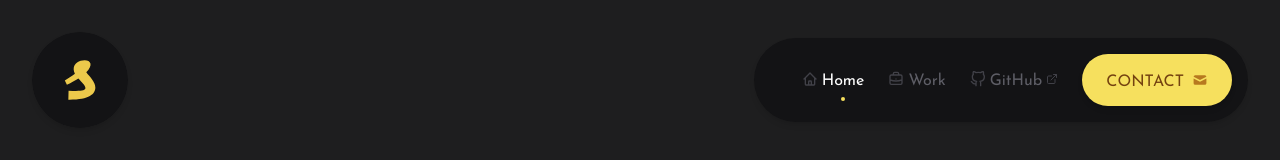
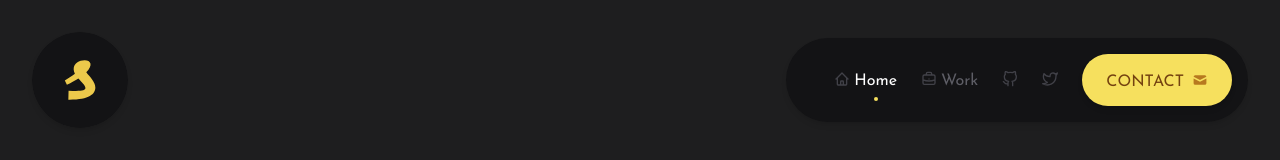
Before and after one commit to sammagee/v1, a Next.js app: page / in a window 1280 px wide. Shown: the top 160 px of the page. Built offline with nearby package versions, Linux system fonts and the light colour scheme.

Commit message:
adds twitter link and updates social icons

```diff
--- a/components/nav.tsx
+++ b/components/nav.tsx
@@ -21,7 +21,7 @@ export default function Nav() {
             <NavLink href="/">
               {({ active }) => (
                 <a className={`flex items-center leading-8 text-gray-500 transition duration-200 ease-in-out hover:text-white ${active ? 'active' : ''}`}>
-                  <svg className="w-4 h-4 text-gray-600" xmlns="http://www.w3.org/2000/svg" fill="none" viewBox="0 0 24 24" stroke="currentColor">
+                  <svg className="w-4 h-4 text-gray-600 transition duration-200 ease-in-out group-hover:text-gray-500 group-focus:text-gray-500" xmlns="http://www.w3.org/2000/svg" fill="none" viewBox="0 0 24 24" stroke="currentColor">
                     <path strokeLinecap="round" strokeLinejoin="round" strokeWidth="2" d="M3 12l2-2m0 0l7-7 7 7M5 10v10a1 1 0 001 1h3m10-11l2 2m-2-2v10a1 1 0 01-1 1h-3m-6 0a1 1 0 001-1v-4a1 1 0 011-1h2a1 1 0 011 1v4a1 1 0 001 1m-6 0h6" />
                   </svg>
 
@@ -32,26 +32,25 @@ export default function Nav() {
 
             <NavLink href={`/work`}>
               {({ active }) => (
-                <a className={`flex items-center leading-8 text-gray-500 transition duration-200 ease-in-out hover:text-white ${active ? 'active' : ''}`}>
-                  <svg className="w-4 h-4 text-gray-600" xmlns="http://www.w3.org/2000/svg" fill="none" viewBox="0 0 24 24" stroke="currentColor">
+                <a className={`flex items-center leading-8 text-gray-500 transition duration-200 ease-in-out group hover:text-white ${active ? 'active' : ''}`}>
+                  <svg className="w-4 h-4 text-gray-600 transition duration-200 ease-in-out group-hover:text-gray-500 group-focus:text-gray-500" xmlns="http://www.w3.org/2000/svg" fill="none" viewBox="0 0 24 24" stroke="currentColor">
                     <path strokeLinecap="round" strokeLinejoin="round" strokeWidth="2" d="M21 13.255A23.931 23.931 0 0112 15c-3.183 0-6.22-.62-9-1.745M16 6V4a2 2 0 00-2-2h-4a2 2 0 00-2 2v2m4 6h.01M5 20h14a2 2 0 002-2V8a2 2 0 00-2-2H5a2 2 0 00-2 2v10a2 2 0 002 2z" />
                   </svg>
+
                   <span className="mt-1 ml-1 link-text">Work</span>
                 </a>
               )}
             </NavLink>
 
-            <a className="flex items-center text-gray-500 hover:text-white" href="https://github.com/sammagee" target="_blank" rel="noopener noreferrer">
-              <svg className="w-4 h-4 text-gray-600" fill="none" stroke="currentColor" xmlns="http://www.w3.org/2000/svg" viewBox="0 0 24 24" strokeWidth="2" strokeLinecap="round" strokeLinejoin="round">
+            <a className="flex items-center text-gray-500 hover:text-white group" href="//github.com/sammagee" target="_blank" rel="noopener noreferrer" title="GitHub">
+              <svg className="w-4 h-4 text-gray-600 transition duration-200 ease-in-out group-hover:text-gray-500 group-focus:text-gray-500" fill="none" stroke="currentColor" xmlns="http://www.w3.org/2000/svg" viewBox="0 0 24 24" strokeWidth="2" strokeLinecap="round" strokeLinejoin="round">
                 <path d="M9 19c-5 1.5-5-2.5-7-3m14 6v-3.87a3.37 3.37 0 00-.94-2.61c3.14-.35 6.44-1.54 6.44-7A5.44 5.44 0 0020 4.77 5.07 5.07 0 0019.91 1S18.73.65 16 2.48a13.38 13.38 0 00-7 0C6.27.65 5.09 1 5.09 1A5.07 5.07 0 005 4.77a5.44 5.44 0 00-1.5 3.78c0 5.42 3.3 6.61 6.44 7A3.37 3.37 0 009 18.13V22"/>
               </svg>
+            </a>
 
-              <span className="mt-1 ml-1 leading-8 link-text">GitHub</span>
-
-              <svg className="w-3 h-3 ml-1 text-gray-600" fill="none" stroke="currentColor" xmlns="http://www.w3.org/2000/svg" viewBox="0 0 24 24" strokeWidth="2" strokeLinecap="round" strokeLinejoin="round">
-                <path d="M18 13v6a2 2 0 0 1-2 2H5a2 2 0 0 1-2-2V8a2 2 0 0 1 2-2h6"></path>
-                <polyline points="15 3 21 3 21 9"></polyline>
-                <line x1="10" y1="14" x2="21" y2="3"></line>
+            <a className="flex items-center text-gray-500 hover:text-white group" href="//twitter.com/sammagee" target="_blank" rel="noopener noreferrer" title="Twitter">
+              <svg className="w-4 h-4 text-gray-600 transition duration-200 ease-in-out group-hover:text-gray-500 group-focus:text-gray-500" fill="none" stroke="currentColor" xmlns="http://www.w3.org/2000/svg" viewBox="0 0 24 24" strokeWidth="2" strokeLinecap="round" strokeLinejoin="round">
+                <path d="M23 3a10.9 10.9 0 0 1-3.14 1.53 4.48 4.48 0 0 0-7.86 3v1A10.66 10.66 0 0 1 3 4s-4 9 5 13a11.64 11.64 0 0 1-7 2c9 5 20 0 20-11.5a4.5 4.5 0 0 0-.08-.83A7.72 7.72 0 0 0 23 3z" />
               </svg>
             </a>
           </div>
@@ -95,6 +94,7 @@ export default function Nav() {
                         <span className="text-2xl leading-5 text-gray-200">Menu</span>
                       </div>
 
+                      <div className="divide-y divide-gray-800">
                         <div>
                           <Menu.Item>
                             <NavLink href="/">
@@ -116,8 +116,11 @@ export default function Nav() {
                               )}
                             </NavLink>
                           </Menu.Item>
+                        </div>
+
+                        <div>
                           <Menu.Item>
-                          <a className="flex items-center justify-between px-6 py-3 text-xl leading-none text-gray-400 transition duration-200 ease-in-out hover:bg-gray-800 hover:text-white" href="https://github.com/sammagee" target="_blank" rel="noopener noreferrer">
+                            <a className="flex items-center justify-between px-6 py-3 text-xl leading-none text-gray-400 transition duration-200 ease-in-out hover:bg-gray-800 hover:text-white" href="//github.com/sammagee" target="_blank" rel="noopener noreferrer">
                               <span className="mt-1">GitHub</span>
 
                               <svg className="w-4 h-4 -mt-1 text-gray-600" fill="none" stroke="currentColor" xmlns="http://www.w3.org/2000/svg" viewBox="0 0 24 24" strokeWidth="2" strokeLinecap="round" strokeLinejoin="round">
@@ -127,6 +130,18 @@ export default function Nav() {
                               </svg>
                             </a>
                           </Menu.Item>
+                          <Menu.Item>
+                            <a className="flex items-center justify-between px-6 py-3 text-xl leading-none text-gray-400 transition duration-200 ease-in-out hover:bg-gray-800 hover:text-white" href="//twitter.com/sammagee" target="_blank" rel="noopener noreferrer">
+                              <span className="mt-1">Twitter</span>
+
+                              <svg className="w-4 h-4 -mt-1 text-gray-600" fill="none" stroke="currentColor" xmlns="http://www.w3.org/2000/svg" viewBox="0 0 24 24" strokeWidth="2" strokeLinecap="round" strokeLinejoin="round">
+                                <path d="M18 13v6a2 2 0 0 1-2 2H5a2 2 0 0 1-2-2V8a2 2 0 0 1 2-2h6"></path>
+                                <polyline points="15 3 21 3 21 9"></polyline>
+                                <line x1="10" y1="14" x2="21" y2="3"></line>
+                              </svg>
+                            </a>
+                          </Menu.Item>
+
                           <Menu.Item>
                             <a className="flex items-center justify-between px-6 py-3 text-xl leading-none text-yellow-900 bg-yellow-400 contact-button hover:bg-yellow-300 hover:text-yellow-800 group" href="mailto:hi@sammagee.me">
                               <span className="mt-1">Contact</span>
@@ -138,6 +153,7 @@ export default function Nav() {
                             </a>
                           </Menu.Item>
                         </div>
+                      </div>
                     </Menu.Items>
                   </div>
                 </Transition>
--- a/pages/index.tsx
+++ b/pages/index.tsx
@@ -18,7 +18,7 @@ export default function Home() {
           <h2 className="text-xl font-bold text-gray-500">
             <span className="text-gray-600">currently @</span>
             {' '}
-            <a className="inline-flex items-center transition duration-200 ease-in-out hover:text-gray-300" href="https://imtins.com" target="_blank">
+            <a className="inline-flex items-center transition duration-200 ease-in-out hover:text-gray-300" href="https://imtins.com" target="_blank" rel="noopener noreferrer">
               IMT Insurance
             </a>
           </h2>
--- a/pages/projects/[id].tsx
+++ b/pages/projects/[id].tsx
@@ -38,7 +38,7 @@ export default function Details({ data }) {
             />
           </div>
 
-          <a href={`//${data.link}`} className="flex items-center text-gray-400 transition duration-200 ease-in-out hover:text-white focus:text-white" target="_blank">
+          <a href={`//${data.link}`} className="flex items-center text-gray-400 transition duration-200 ease-in-out hover:text-white focus:text-white" target="_blank" rel="noopener noreferrer">
             <svg className="w-4 h-4 text-gray-600" xmlns="http://www.w3.org/2000/svg" viewBox="0 0 20 20" fill="currentColor">
               <path fillRule="evenodd" d="M12.586 4.586a2 2 0 112.828 2.828l-3 3a2 2 0 01-2.828 0 1 1 0 00-1.414 1.414 4 4 0 005.656 0l3-3a4 4 0 00-5.656-5.656l-1.5 1.5a1 1 0 101.414 1.414l1.5-1.5zm-5 5a2 2 0 012.828 0 1 1 0 101.414-1.414 4 4 0 00-5.656 0l-3 3a4 4 0 105.656 5.656l1.5-1.5a1 1 0 10-1.414-1.414l-1.5 1.5a2 2 0 11-2.828-2.828l3-3z" clipRule="evenodd" />
             </svg>
--- a/pages/work/index.tsx
+++ b/pages/work/index.tsx
@@ -64,7 +64,7 @@ export default function Work({
                   {project.tags && (
                     <div className="flex flex-wrap mt-4 -m-2">
                       {project.tags.split(', ').map(tag => (
-                        <span className="inline-flex items-center px-3 py-1 mx-1 my-1 text-sm bg-gray-800 rounded-full">
+                        <span className="inline-flex items-center px-3 py-1 mx-1 my-1 text-sm bg-gray-800 rounded-full" key={tag}>
                           <span className="w-2 h-2 bg-gray-900 rounded-full shadow-inner"></span>
                           <span className="inline-block mt-1 ml-2 leading-none">{tag.toLowerCase()}</span>
                         </span>
```
Lines whose indentation alone changed are shown as unchanged.
